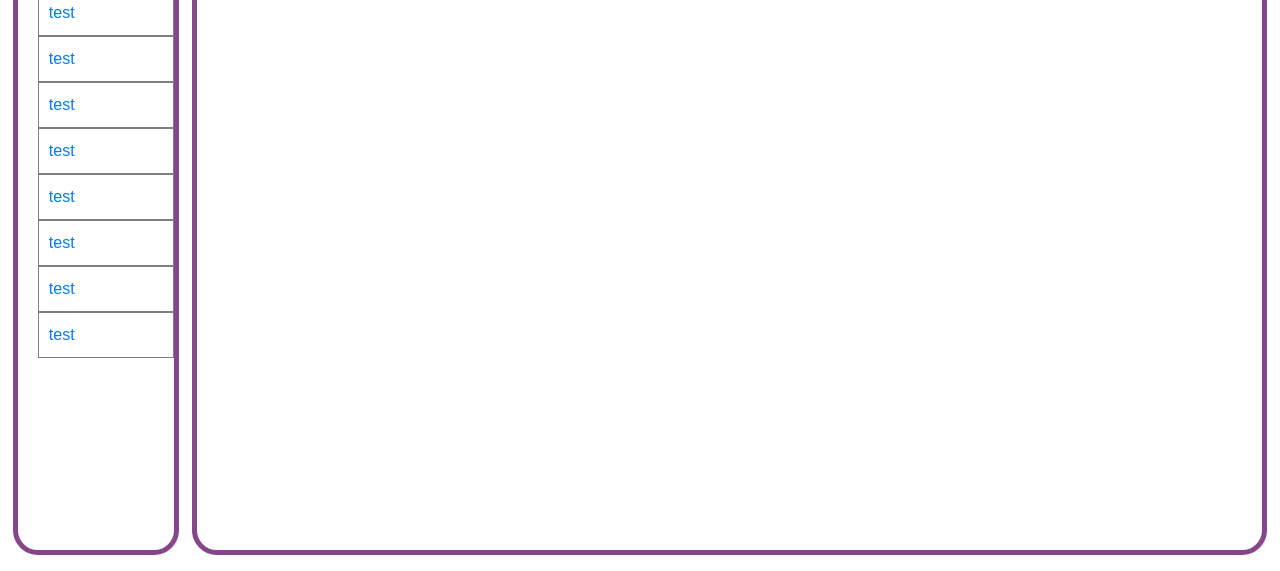
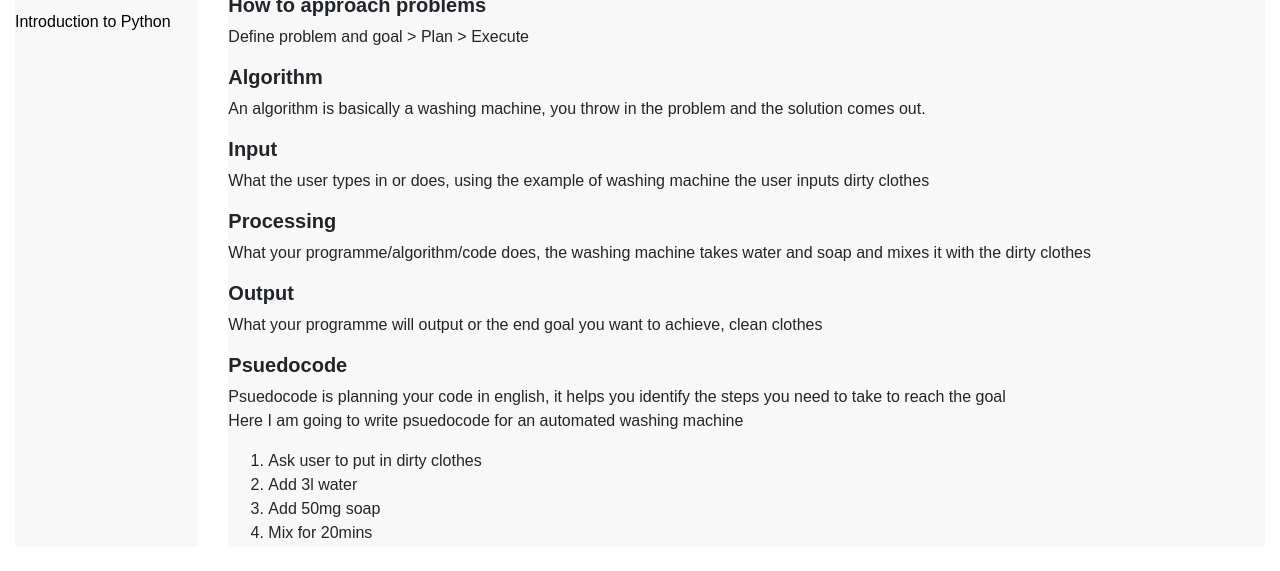
Before and after one commit to chuadongen/Y1FYP, a plain HTML site: page prgi.html in a window 1280 px wide. Shown: the part 229-800 px from the top of the page. Drawn offline with nearby package versions, Linux system fonts and the light colour scheme.

Commit message:
PRGI-chap1.1,1.2 halfway

```diff
--- a/css/style.css
+++ b/css/style.css
@@ -141,34 +141,28 @@ footer{
 #main-content{
     height: 81vh;
 }
-#main-content>*>*{
-    border: 5px solid #87458b ;
-    border-radius: 25px;
-    box-sizing: border-box;
-    height: 77vh;
+.inner-content{
+    margin: 3vh 0;
+    height: 75vh;
+    background-color: rgb(248, 248, 248);
+    overflow-y: scroll;
 }
-#main-content-row{
+#main-content>*{
     height: inherit;
 }
-#module-nav{
-    width: 13vw;
-    /* margin-left: 1vw;
-    margin-right: 1vw;
-    margin-top: 2vh;
-    margin-bottom: 2vh; */
-    margin: 2vh 1vw;
-    overflow-y: scroll;
-}
-#current-topic{
-    width: 84vw;
-    margin: 2vh 0;
+#topic-nav{
 
 }
-#module-nav>a{
+#content{
+
+}
+#topic-nav>a{
+    text-decoration: none;
+    color: black;
     display: block;
-    margin-left: 20px;
-    padding: 10px;
-
-    border: 1px solid grey;
+    padding: 5px 0;
+}
+h5{
+    font-weight: bold !important;
 }
 /* -----------------prgi----------------- */
--- a/js/script.js
+++ b/js/script.js
@@ -1,7 +1,74 @@
 
-var topicList = ["test","test","test","test","test","test","test","test","test"];
+
+var topicList={
+"Problem Solving In Computing":
+`<h2>Problem Solving In Computing</h2>
+<h5>How to approach problems</h5>
+<p>Define problem and goal > Plan > Execute</p>
+<h5>Algorithm</h5>
+<p>An algorithm is basically a washing machine, you throw in the problem and the solution comes out.</p>
+<h5>Input</h5>
+<p>What the user types in or does, using the example of washing machine the user inputs dirty clothes</P>
+<h5>Processing</h5>
+<p>What your programme/algorithm/code does, the washing machine takes water and soap and mixes it with the dirty clothes</P>
+<h5>Output</h5>
+<p>What your programme will output or the end goal you want to achieve, clean clothes</P>
+<h5>Psuedocode</h5>
+<p>Psuedocode is planning your code in english, it helps you identify the steps you need to take to reach the goal<br>Here I am going to write psuedocode for an automated washing machine</p>
+<ol>
+  <li>Ask user to put in dirty clothes</li>
+  <li>Add 3l water</li>
+  <li>Add 50mg soap</li>
+  <li>Mix for 20mins</li>
+  <li>Beep for 10 seconds</li>
+</ol>`,
+"Introduction to Python":
+`<h2>Introduction to Python</h2>
+<h5>IDLE</h5>
+<p>Python comes with an IDE (code editor) called IDLE, launch it and you will be brought to the shell<br>Instead of writing your code in the shell, create a new file and write your code there</p>
+<h5>Shortcuts</h5>
+<ul>
+  <li>CTRL-S - Save</li>
+  <li>F5 - Run</li>
+  <li>CTRL-Z - Undo</li>
+  <li>CTRL-SHIFT-Z - Redo</li>
+</ul>
+<h5>Syntax</h5>
+<p>English got grammer, programming got rules called syntax</p>
+<h5>Format</h5>
+<p>English got 2 finger spacing right, programming languages also has a set structure to follow</p>
+<h5>Variables</h5>
+<p>A variable is an object that holds data e.g.<br> height = 12<br>The variable <b>height</b> is now 12, so if you print(<b>height</b>) you get 12.</p>
+<h5>Variable Naming Convention</h5>
+<p>Variable names must be meaningful, begin with a letter and not have a space bar<br>Also, variable names are case sensitive
+  so the variable <b>height</b> is different from the variable <b>Height</b><br>Special characters are also not allowed except underscore _<br>Below is an example of a naming convention we call camelCase</p>
+<ul>
+  <li>height</li>
+  <li>tomHeight</li>
+  <li>x</li>
+  <li>uSeeThisIsLikeACamel</li>
+</ul>
+<p>FYI: camelCase, TitleCase/PascalCase, snake_case</p>
+<h5>Reserved Keywords</h5>
+<p>Some keywords are reserved by the language, you can't use them as variables e.g.</p>
+<ul>
+  <li>IF</li>
+  <li>ELSE</li>
+  <li>TRUE</li>
+  <li>FALSE</li>
+  <li>NOT</li>
+</ul>`,
+
+
+};
 $(document).ready(function(){
-    for(let i = 0;i<topicList.length;i++){
-        $('#module-nav').append('<a href="#">' +topicList[i]+ '</a>');
+    for(var key in topicList){
+        $('#topic-nav').append('<a href="#" data-topic="'+key+'">' +key+ '</a>');
     }
+    $('#topic-nav>a').on('click',function(){
+        let key = $(this).data("topic");
+        let newcontent = topicList[key];
+        $('#content').empty();
+        $('#content').html(newcontent);
+    })
 });
--- a/prgi.html
+++ b/prgi.html
@@ -50,12 +50,38 @@
   </div>
 
   <div class="container-fluid" id="main-content">
-      <div class="row" id="main-content-row">
-        <div  id="module-nav">
+    <div class="row">
+      <div class="col-2">
+        <div id="topic-nav" class="inner-content">
 
         </div>
-        <div id="current-topic">
+      </div>
+      <div class="col-10">
+        <div id="content" class="inner-content">
+          <h2>Problem Solving In Computing</h2>
+          <h5>How to approach problems</h5>
+          <p>Define problem and goal > Plan > Execute</p>
+          <h5>Algorithm</h5>
+          <p>An algorithm is basically a washing machine, you throw in the problem and the solution comes out.</p>
+          <h5>Input</h5>
+          <p>What the user types in or does, using the example of washing machine the user inputs dirty clothes</P>
+          <h5>Processing</h5>
+          <p>What your programme/algorithm/code does, the washing machine takes water and soap and mixes it with the
+            dirty clothes</P>
+          <h5>Output</h5>
+          <p>What your programme will output or the end goal you want to achieve, clean clothes</P>
+          <h5>Psuedocode</h5>
+          <p>Psuedocode is planning your code in english, it helps you identify the steps you need to take to reach the
+            goal<br>Here I am going to write psuedocode for an automated washing machine</p>
+          <ol>
+            <li>Ask user to put in dirty clothes</li>
+            <li>Add 3l water</li>
+            <li>Add 50mg soap</li>
+            <li>Mix for 20mins</li>
+            <li>Beep for 10 seconds</li>
+          </ol>
 
+        </div>
       </div>
     </div>
   </div>
```
Lines whose indentation alone changed are shown as unchanged.
